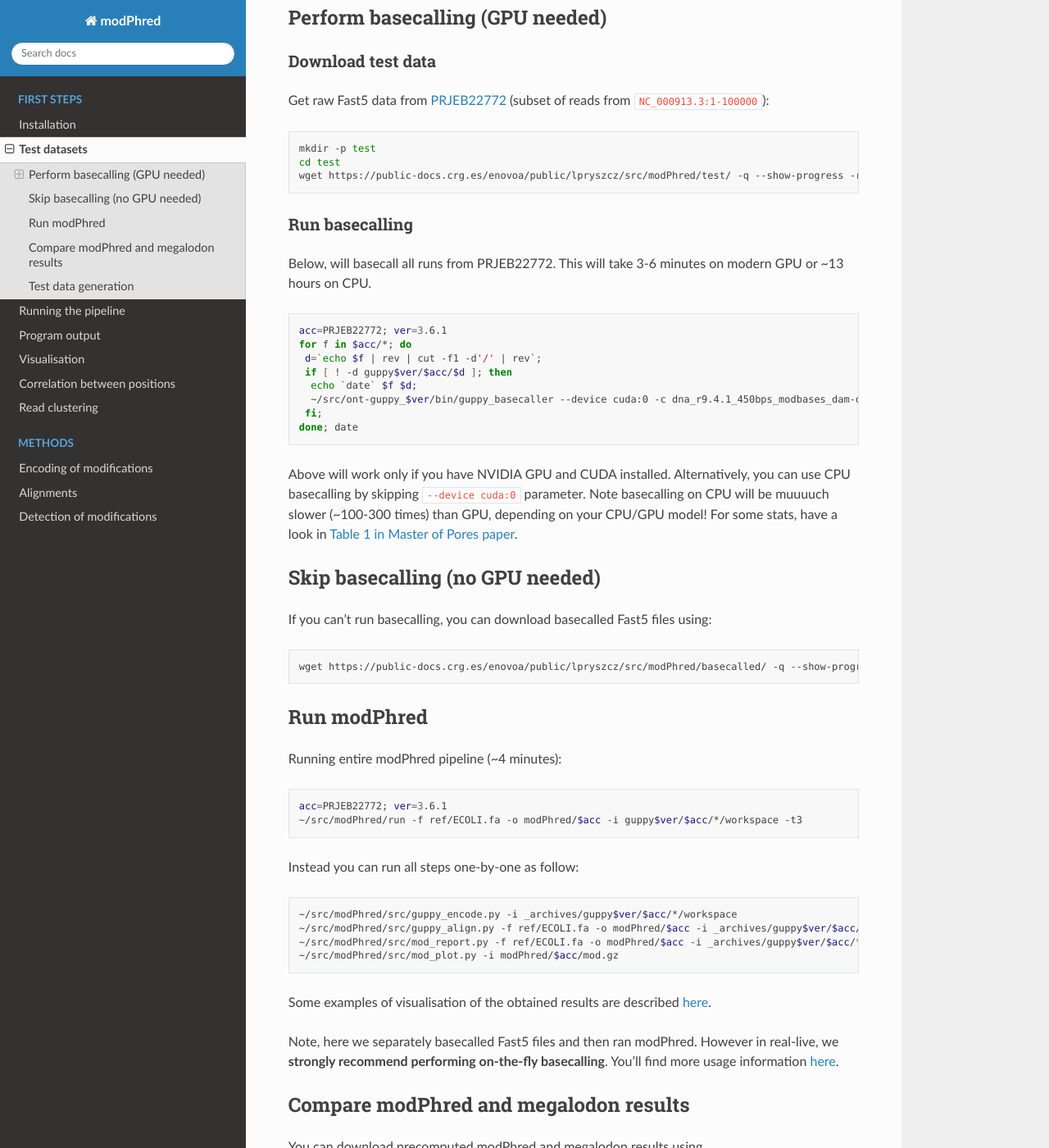
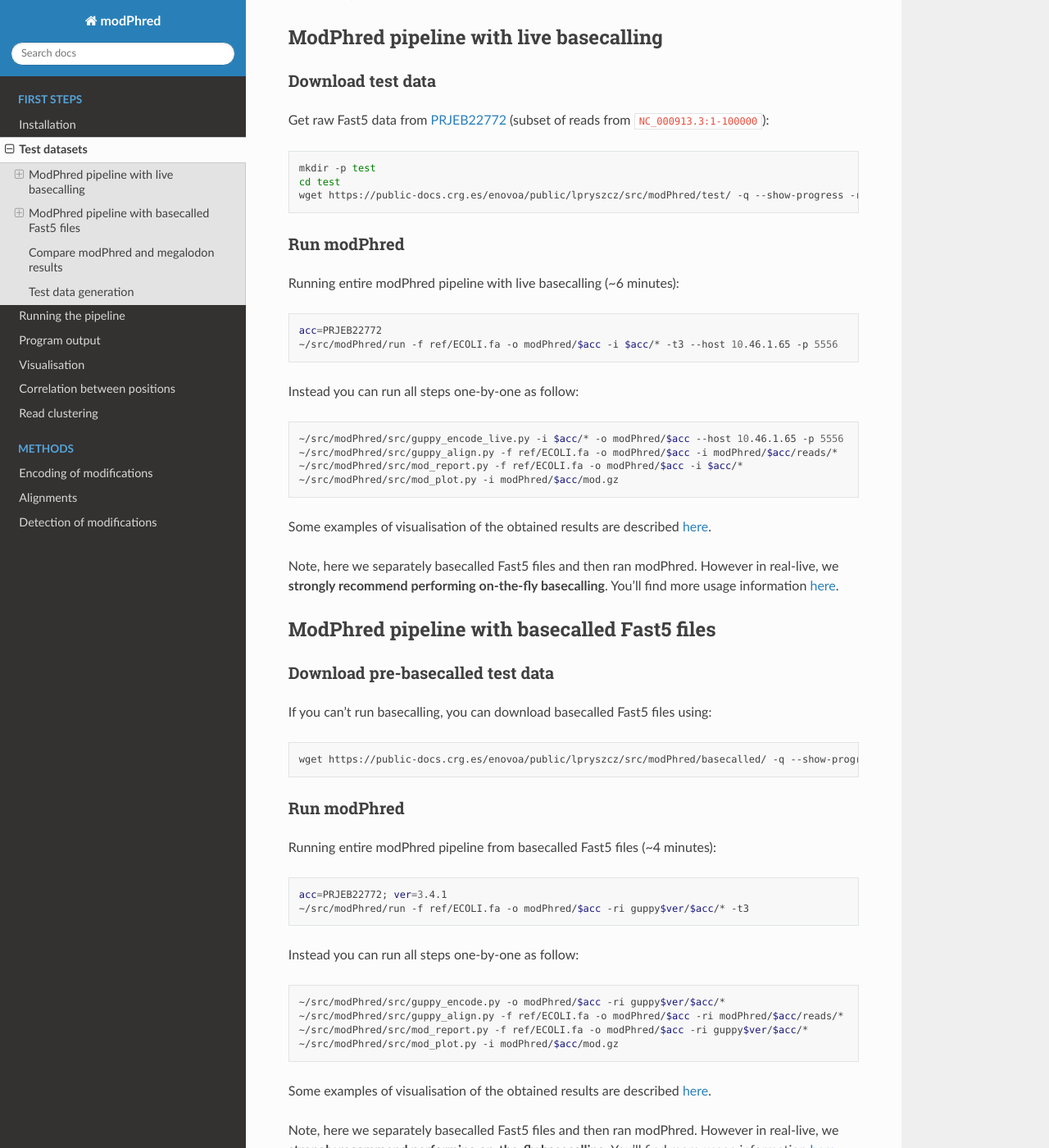
Before and after one commit to novoalab/modPhred, a Sphinx documentation site: the page built from docs/test.rst, in a window 1280 px wide and 1400 px high, scrolled down 323 px. Shown: the whole window at 82% size. Built offline with Sphinx 7.4.7 and the Read the Docs theme 2.0.0, drawn with Linux system fonts in a browser that asks for light colours; some of the changed text lies outside the part shown.

Commit message:
added run and --outdir

```diff
--- a/docs/cluster.rst
+++ b/docs/cluster.rst
@@ -10,7 +10,7 @@
    ~/src/modPhred/src/mod_cluster.py --minfreq 0.01 -i mod.gz -e pdf
 
 
-This will produce plots to this one
+This will produce plots similar to this one
 
 .. image:: cluster.png
    :align: center
--- a/docs/test.rst
+++ b/docs/test.rst
@@ -4,13 +4,14 @@
 Below you'll find detailed information on running modPhred pipeline on test dataset.
 You have two options:
 
-* download raw Fast5 files and perform basecalling
+* download raw Fast5 files and run modPhred with live basecalling
   (you'll need NVIDIA GPU with CUDA installed)
 
-* download pre-basecalled Fast5 (no GPU needed)
+* download pre-basecalled Fast5 and run modPhred with pre-basecalled Fast5 files
+  (no GPU needed)
 
-Perform basecalling (GPU needed)
---------------------------------
+ModPhred pipeline with live basecalling
+---------------------------------------
 
 Download test data
 ^^^^^^^^^^^^^^^^^^
@@ -23,53 +24,59 @@
    cd test
    wget https://public-docs.crg.es/enovoa/public/lpryszcz/src/modPhred/test/ -q --show-progress -r -c -nc -np -nH --cut-dirs=6 --reject="index.html*"
 
-Run basecalling
-^^^^^^^^^^^^^^^
-Below, will basecall all runs from PRJEB22772.
-This will take 3-6 minutes on modern GPU or ~13 hours on CPU.
+Run modPhred
+^^^^^^^^^^^^
+Running entire modPhred pipeline with live basecalling (~6 minutes):
 
 .. code-block:: bash
 
-   acc=PRJEB22772; ver=3.6.1
-   for f in $acc/*; do
-    d=`echo $f | rev | cut -f1 -d'/' | rev`;
-    if [ ! -d guppy$ver/$acc/$d ]; then
-     echo `date` $f $d;
-     ~/src/ont-guppy_$ver/bin/guppy_basecaller --device cuda:0 -c dna_r9.4.1_450bps_modbases_dam-dcm-cpg_hac.cfg --compress_fastq --fast5_out --disable_pings -ri $f -s guppy$ver/$acc/$d;
-    fi;
-   done; date
+   acc=PRJEB22772
+   ~/src/modPhred/run -f ref/ECOLI.fa -o modPhred/$acc -i $acc/* -t3 --host 10.46.1.65 -p 5556
 
-Above will work only if you have NVIDIA GPU and CUDA installed.
-Alternatively, you can use CPU basecalling by skipping ``--device cuda:0`` parameter.
-Note basecalling on CPU will be muuuuch slower (~100-300 times) than GPU,
-depending on your CPU/GPU model!
-For some stats, have a look in
-`Table 1 in Master of Pores paper <https://www.biorxiv.org/content/10.1101/818336v1>`_.
+Instead you can run all steps one-by-one as follow:
 
-Skip basecalling (no GPU needed)
---------------------------------
+.. code-block:: bash
+
+   ~/src/modPhred/src/guppy_encode_live.py -i $acc/* -o modPhred/$acc --host 10.46.1.65 -p 5556
+   ~/src/modPhred/src/guppy_align.py -f ref/ECOLI.fa -o modPhred/$acc -i modPhred/$acc/reads/*
+   ~/src/modPhred/src/mod_report.py -f ref/ECOLI.fa -o modPhred/$acc -i $acc/*
+   ~/src/modPhred/src/mod_plot.py -i modPhred/$acc/mod.gz
+
+Some examples of visualisation of the obtained results are described :doc:`here <plot>`.
+
+Note, here we separately basecalled Fast5 files and then ran modPhred.
+However in real-live, we **strongly recommend performing on-the-fly basecalling**.
+You'll find more usage information :doc:`here <usage>`.
+
+ModPhred pipeline with basecalled Fast5 files
+---------------------------------------------
+
+Download pre-basecalled test data
+^^^^^^^^^^^^^^^^^^^^^^^^^^^^^^^^^
 If you can't run basecalling, you can download basecalled Fast5 files using:
 
 .. code-block:: bash
 
    wget https://public-docs.crg.es/enovoa/public/lpryszcz/src/modPhred/basecalled/ -q --show-progress -r -c -nc -np -nH --cut-dirs=6 --reject="index.html*"
 
+
+
 Run modPhred
-------------
-Running entire modPhred pipeline (~4 minutes):
+^^^^^^^^^^^^
+Running entire modPhred pipeline from basecalled Fast5 files (~4 minutes):
 
 .. code-block:: bash
 
-   acc=PRJEB22772; ver=3.6.1
-   ~/src/modPhred/run -f ref/ECOLI.fa -o modPhred/$acc -i guppy$ver/$acc/*/workspace -t3
+   acc=PRJEB22772; ver=3.4.1
+   ~/src/modPhred/run -f ref/ECOLI.fa -o modPhred/$acc -ri guppy$ver/$acc/* -t3
 
 Instead you can run all steps one-by-one as follow:
 
 .. code-block:: bash
 
-   ~/src/modPhred/src/guppy_encode.py -i _archives/guppy$ver/$acc/*/workspace
-   ~/src/modPhred/src/guppy_align.py -f ref/ECOLI.fa -o modPhred/$acc -i _archives/guppy$ver/$acc/*/workspace
-   ~/src/modPhred/src/mod_report.py -f ref/ECOLI.fa -o modPhred/$acc -i _archives/guppy$ver/$acc/*/workspace
+   ~/src/modPhred/src/guppy_encode.py -o modPhred/$acc -ri guppy$ver/$acc/*
+   ~/src/modPhred/src/guppy_align.py -f ref/ECOLI.fa -o modPhred/$acc -ri modPhred/$acc/reads/*
+   ~/src/modPhred/src/mod_report.py -f ref/ECOLI.fa -o modPhred/$acc -ri guppy$ver/$acc/*
    ~/src/modPhred/src/mod_plot.py -i modPhred/$acc/mod.gz
 
 Some examples of visualisation of the obtained results are described :doc:`here <plot>`.
```
Also changed, not shown: 4 other files.
